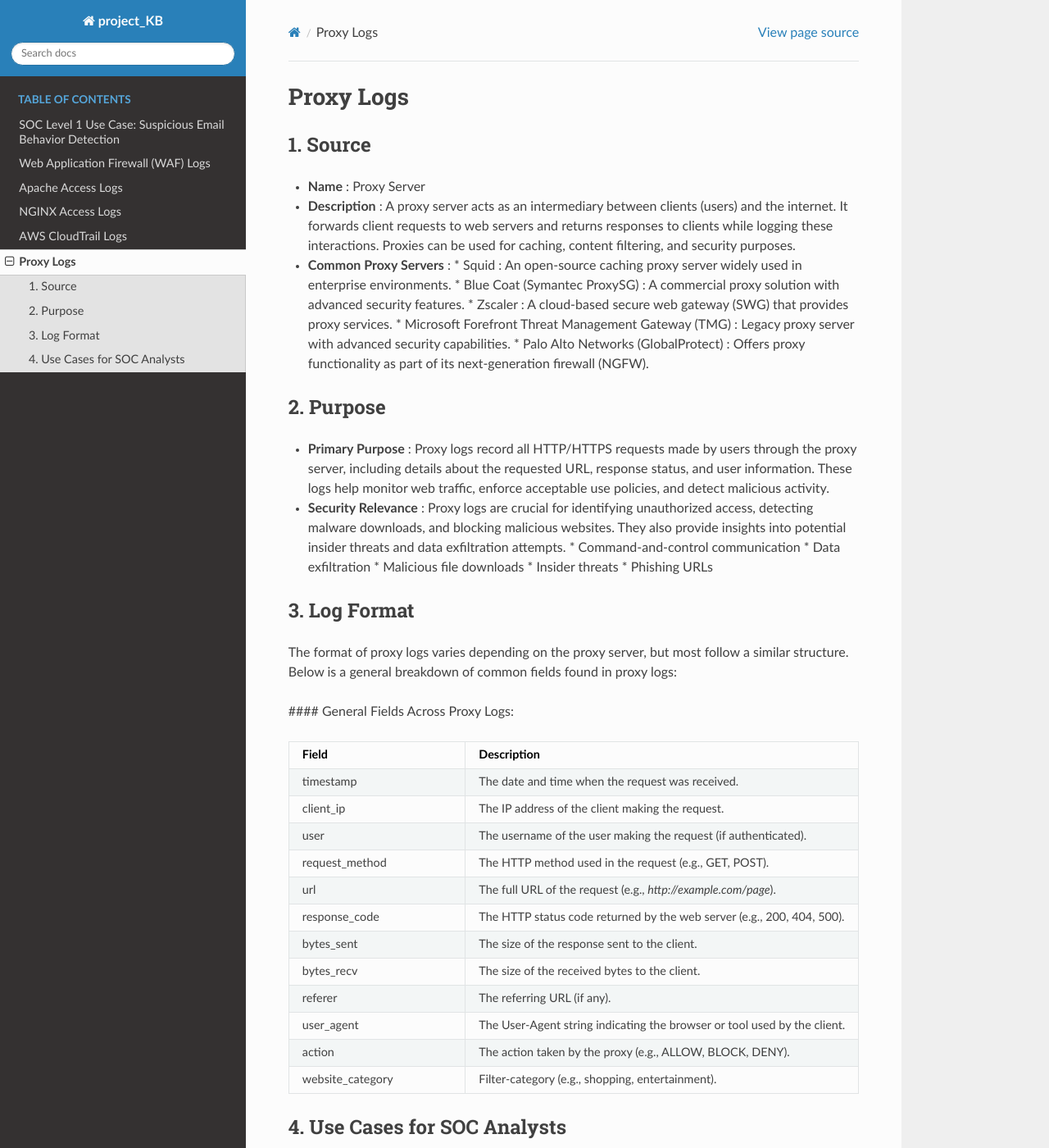
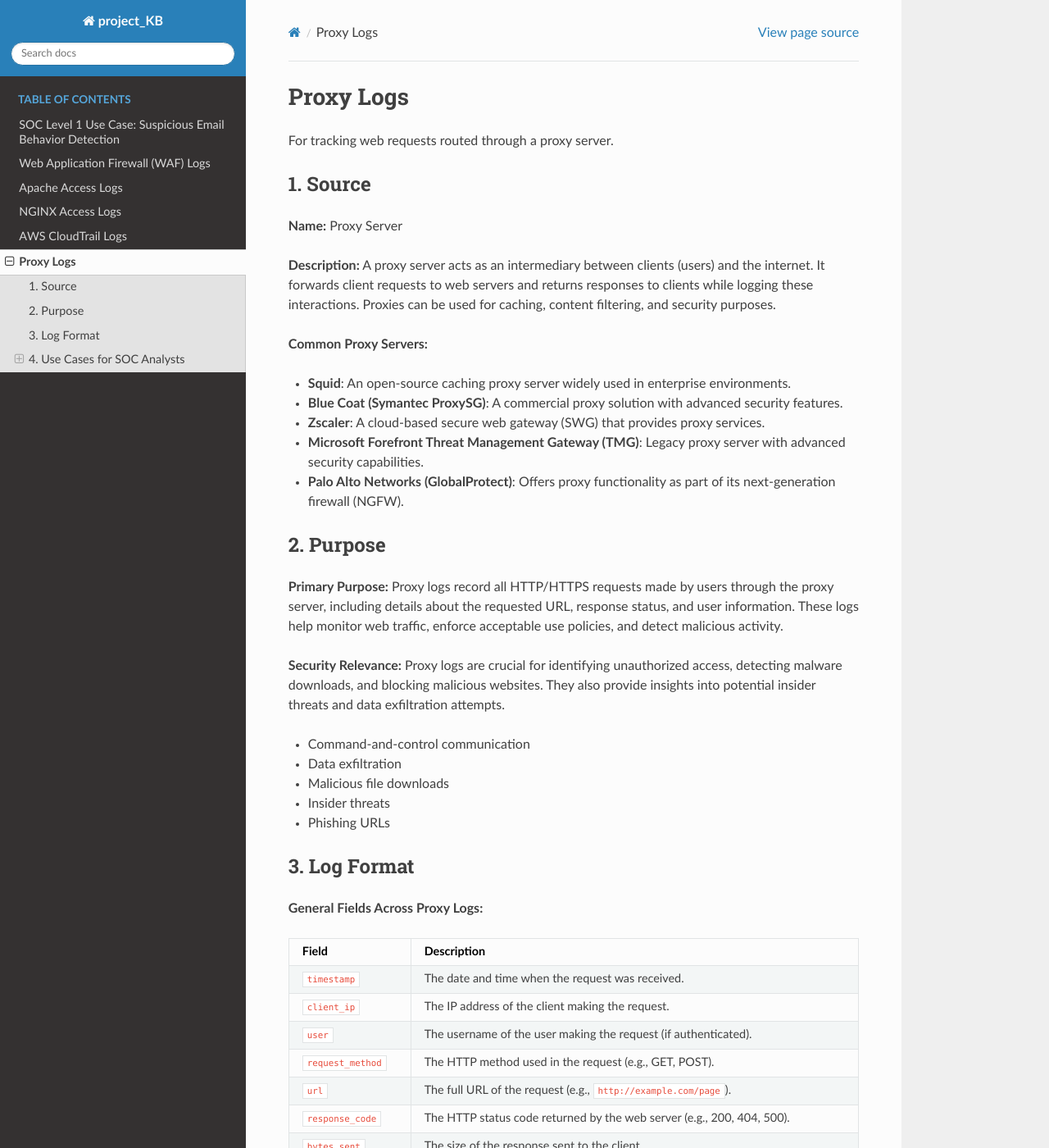
Before and after one commit to littl3gh0st/project_KB, a Sphinx documentation site: the page built from docs/source/proxy.rst, in a window 1280 px wide and 1400 px high. Shown: the whole window at 82% size. Built offline with Sphinx 7.4.7 and the Read the Docs theme 3.1.0, drawn with Linux system fonts in a browser that asks for light colours; some of the changed text lies outside the part shown.

Commit message:
Update proxy.rst

```diff
--- a/docs/source/proxy.rst
+++ b/docs/source/proxy.rst
@@ -1,62 +1,73 @@
 Proxy Logs
 ===========
 
+For tracking web requests routed through a proxy server.
+
 1. Source
 ---------
-* **Name** : Proxy Server
-* **Description** : A proxy server acts as an intermediary between clients (users) and the internet. It forwards client requests to web servers and returns responses to clients while logging these interactions. Proxies can be used for caching, content filtering, and security purposes.
-* **Common Proxy Servers** :
-  * Squid : An open-source caching proxy server widely used in enterprise environments.
-  * Blue Coat (Symantec ProxySG) : A commercial proxy solution with advanced security features.
-  * Zscaler : A cloud-based secure web gateway (SWG) that provides proxy services.
-  * Microsoft Forefront Threat Management Gateway (TMG) : Legacy proxy server with advanced security capabilities.
-  * Palo Alto Networks (GlobalProtect) : Offers proxy functionality as part of its next-generation firewall (NGFW).
+
+**Name:** Proxy Server
+
+**Description:**
+A proxy server acts as an intermediary between clients (users) and the internet. It forwards client requests to web servers and returns responses to clients while logging these interactions. Proxies can be used for caching, content filtering, and security purposes.
+
+**Common Proxy Servers:**
+
+* **Squid**: An open-source caching proxy server widely used in enterprise environments.
+* **Blue Coat (Symantec ProxySG)**: A commercial proxy solution with advanced security features.
+* **Zscaler**: A cloud-based secure web gateway (SWG) that provides proxy services.
+* **Microsoft Forefront Threat Management Gateway (TMG)**: Legacy proxy server with advanced security capabilities.
+* **Palo Alto Networks (GlobalProtect)**: Offers proxy functionality as part of its next-generation firewall (NGFW).
 
 2. Purpose
 ----------
-* **Primary Purpose** : Proxy logs record all HTTP/HTTPS requests made by users through the proxy server, including details about the requested URL, response status, and user information. These logs help monitor web traffic, enforce acceptable use policies, and detect malicious activity.
-* **Security Relevance** : Proxy logs are crucial for identifying unauthorized access, detecting malware downloads, and blocking malicious websites. They also provide insights into potential insider threats and data exfiltration attempts.
-  * Command-and-control communication
-  * Data exfiltration
-  * Malicious file downloads
-  * Insider threats
-  * Phishing URLs
+
+**Primary Purpose:**
+Proxy logs record all HTTP/HTTPS requests made by users through the proxy server, including details about the requested URL, response status, and user information. These logs help monitor web traffic, enforce acceptable use policies, and detect malicious activity.
+
+**Security Relevance:**
+Proxy logs are crucial for identifying unauthorized access, detecting malware downloads, and blocking malicious websites. They also provide insights into potential insider threats and data exfiltration attempts.
+
+- Command-and-control communication
+- Data exfiltration
+- Malicious file downloads
+- Insider threats
+- Phishing URLs
 
 3. Log Format
 -------------
-The format of proxy logs varies depending on the proxy server, but most follow a similar structure. Below is a general breakdown of common fields found in proxy logs:
 
-#### General Fields Across Proxy Logs:
+**General Fields Across Proxy Logs:**
 
 .. list-table::
    :header-rows: 1
-   :widths: 5 10
+   :widths: 20 80
 
    * - Field
      - Description
-   * - timestamp
+   * - ``timestamp``
      - The date and time when the request was received.
-   * - client_ip
+   * - ``client_ip``
      - The IP address of the client making the request.
-   * - user
+   * - ``user``
      - The username of the user making the request (if authenticated).
-   * - request_method
+   * - ``request_method``
      - The HTTP method used in the request (e.g., GET, POST).
-   * - url
-     - The full URL of the request (e.g., `http://example.com/page`).
-   * - response_code
+   * - ``url``
+     - The full URL of the request (e.g., ``http://example.com/page``).
+   * - ``response_code``
      - The HTTP status code returned by the web server (e.g., 200, 404, 500).
-   * - bytes_sent
+   * - ``bytes_sent``
      - The size of the response sent to the client.
-   * - bytes_recv
+   * - ``bytes_recv``
      - The size of the received bytes to the client.
-   * - referer
+   * - ``referer``
      - The referring URL (if any).
-   * - user_agent
+   * - ``user_agent``
      - The User-Agent string indicating the browser or tool used by the client.
-   * - action
+   * - ``action``
      - The action taken by the proxy (e.g., ALLOW, BLOCK, DENY).
-   * - website_category
+   * - ``website_category``
      - Filter-category (e.g., shopping, entertainment).
 
 4. Use Cases for SOC Analysts
@@ -64,19 +75,27 @@ The format of proxy logs varies depending on the proxy server, but most follow a
 
 Proxy logs are invaluable for SOC analysts in various scenarios. Below are some key use cases:
 
-### 4.1. Detecting Malicious Activity
-- **Malware Downloads** : Identify requests to known malicious domains or URLs associated with malware distribution.
-- **Phishing Attempts** : Monitor requests to suspicious or phishing-related URLs.
-- **Data Exfiltration** : Detect large file uploads or unusual outbound traffic patterns that may indicate data exfiltration.
+4.1. Detecting Malicious Activity
+~~~~~~~~~~~~~~~~~~~~~~~~~~~~~~~~~
 
-### 4.2. Monitoring User Activity
-- **Policy Enforcement** : Ensure compliance with acceptable use policies by monitoring access to restricted categories (e.g., social media, gambling).
-- **Insider Threats** : Identify unusual user behavior, such as accessing sensitive data from unexpected locations or times.
+* **Malware Downloads**: Identify requests to known malicious domains or URLs associated with malware distribution.
+* **Phishing Attempts**: Monitor requests to suspicious or phishing-related URLs.
+* **Data Exfiltration**: Detect large file uploads or unusual outbound traffic patterns that may indicate data exfiltration.
 
-### 4.3. Investigating Security Incidents
-- **Incident Response** : Use proxy logs to trace the source of an incident by correlating timestamps, user identities, and URLs accessed.
-- **Forensic Analysis** : Analyze logs to determine what actions were taken before, during, and after a security breach.
+4.2. Monitoring User Activity
+~~~~~~~~~~~~~~~~~~~~~~~~~~~~~
 
-### 4.5. Threat Hunting
-- **Proactive Threat Detection** : Search for indicators of compromise (IOCs) such as unusual URL patterns, unexpected user agents, or high-frequency requests.
-- **Correlation with Other Logs** : Combine proxy logs with other data sources (e.g., DNS logs, firewall logs) to identify advanced threats.
+* **Policy Enforcement**: Ensure compliance with acceptable use policies by monitoring access to restricted categories (e.g., social media, gambling).
+* **Insider Threats**: Identify unusual user behavior, such as accessing sensitive data from unexpected locations or times.
+
+4.3. Investigating Security Incidents
+~~~~~~~~~~~~~~~~~~~~~~~~~~~~~~~~~~~~
+
+* **Incident Response**: Use proxy logs to trace the source of an incident by correlating timestamps, user identities, and URLs accessed.
+* **Forensic Analysis**: Analyze logs to determine what actions were taken before, during, and after a security breach.
+
+4.4. Threat Hunting
+~~~~~~~~~~~~~~~~~~
+
+* **Proactive Threat Detection**: Search for indicators of compromise (IOCs) such as unusual URL patterns, unexpected user agents, or high-frequency requests.
+* **Correlation with Other Logs**: Combine proxy logs with other data sources (e.g., DNS logs, firewall logs) to identify advanced threats.
```
